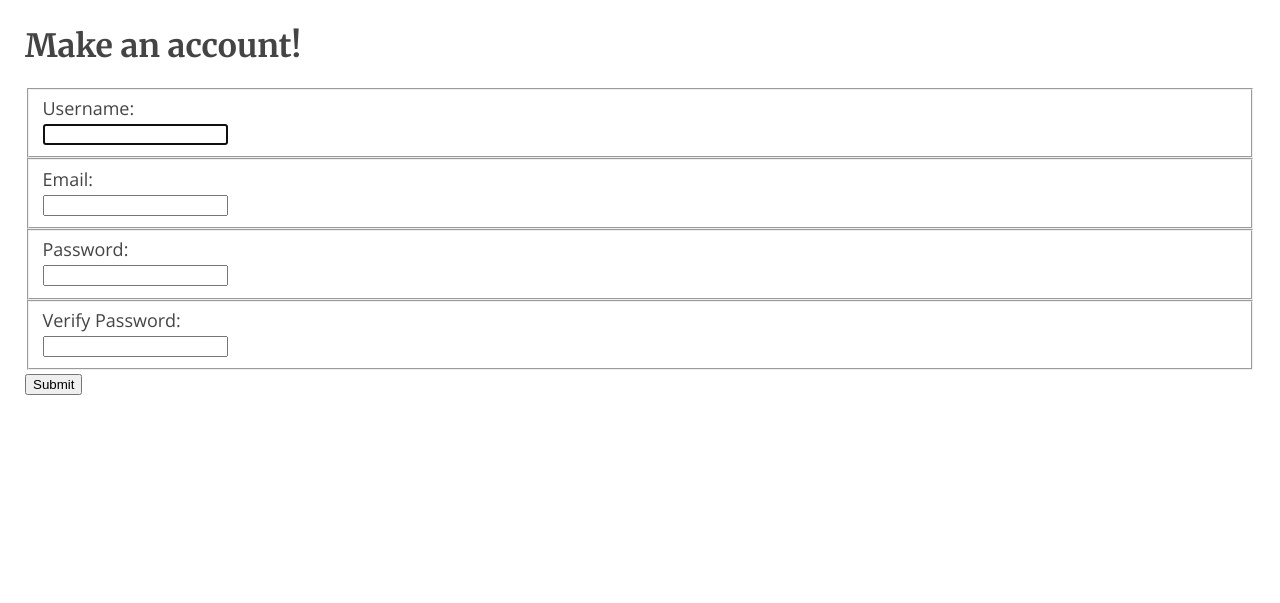
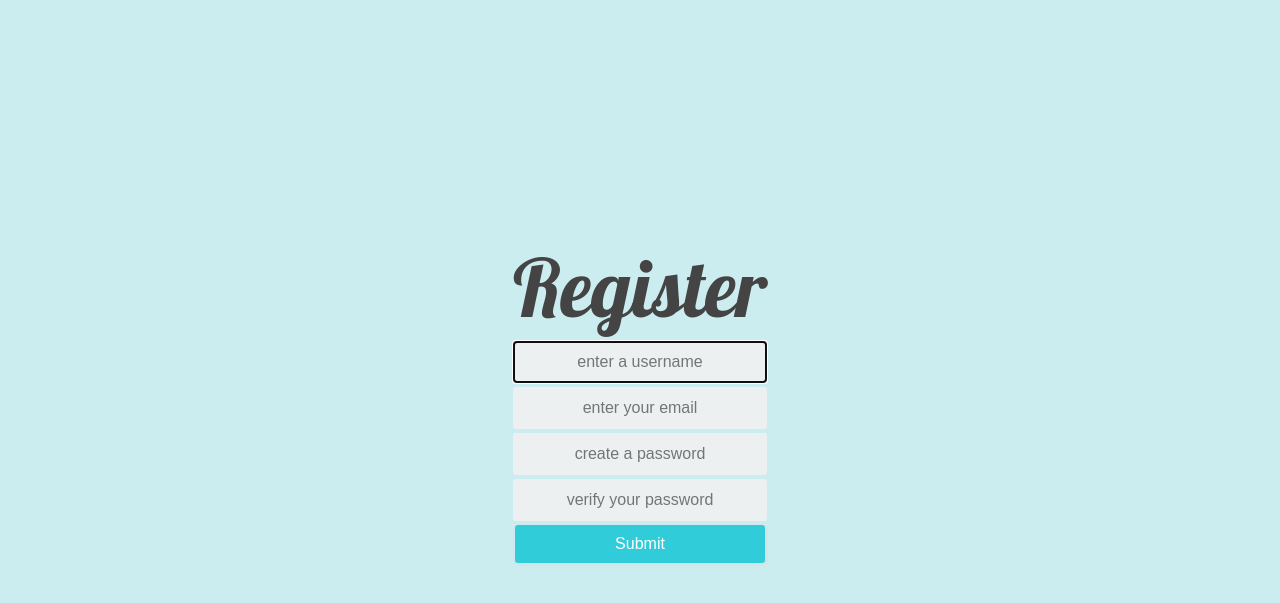
Before and after one commit to chosbone/feathr, a PHP site: page /newacct.html in a window 1280 px wide. Shown: the top 603 px of the page. Run offline with PHP 8.4, Linux system fonts and the light colour scheme.

Commit message:
added css to login and register page

```diff
--- a/newacct.html
+++ b/newacct.html
@@ -7,27 +7,39 @@
     <link rel="stylesheet" href="style.css">
   </head>
   <body>
-    <h1>Make an account!</h1>
-    <p></p>
+	<div class = "centered">
     <form name="upload" action="newLogin.php" method="post">
-      <fieldset id="name">
-        Username:<br>
-        <input type="text" name="uname" required autofocus><br>
-      </fieldset>
-      <fieldset id="name">
-        Email:<br>
-        <input type="text" name="email" required><br>
-      </fieldset>
-      <fieldset id="name">
-        Password:<br>
-        <input type="Password" name="pass" required><br>
-      </fieldset>
-      <fieldset id="name">
-        Verify Password:<br>
-        <input type="Password" name="vpass" required><br>
-      </fieldset>
-      <input type="submit">
+      <table width="20%" align="center">
 
+		<tr id = "titlereg">
+          <td colspan=2><center>Register</center></td>
+        </tr>
+
+
+		<tr>
+			<td><input type="text" name="uname" required autofocus placeholder="enter a username" size=25></td>
+
+		</tr>
+
+      <tr>
+			<td><input type="text" name="email" required placeholder="enter your email" size=25></td>
+
+      </tr>
+
+      <tr>
+			<td><input type="Password" name="pass" required placeholder="create a password" size=25></td>
+      </tr>
+
+      <tr>
+			<td><input type="Password" name="vpass" required placeholder="verify your password" size=25></td>
+      </tr>
+
+      <tr>
+          <td><input type="submit"></td>
+      </tr>
+
+    </table>
     </form>
+	</div>
   </body>
 </html>
--- a/style.css
+++ b/style.css
@@ -1,9 +1,10 @@
 /* Fonts from Google Fonts - more at https://fonts.google.com */
 @import url('https://fonts.googleapis.com/css?family=Open+Sans:400,700');
 @import url('https://fonts.googleapis.com/css?family=Merriweather:400,700');
+@import url('https://fonts.googleapis.com/css?family=Lobster');
 
 body {
-  background-color: white;
+  background-color: #ccedf0;
   font-family: "Open Sans", sans-serif;
   padding: 5px 25px;
   font-size: 18px;
@@ -15,3 +16,80 @@ h1 {
   font-family: "Merriweather", serif;
   font-size: 32px;
 }
+
+/*button styling*/
+input[type=submit],
+input[type=button]{
+  padding: 8px 15px 8px 15px;
+  background: #31ccda;
+  margin-left: 2px;
+  color: #ffffff;
+  box-shadow: 1px 1px 4px #DADADA;
+  -moz-box-shadow: 1px 1px 4px #DADADA;
+  -webkit-box-shadow: 1px 1px 4px #DADADA;
+  border-radius: 3px;
+  -webkit-border-radius: 3px;
+  -moz-border-radius: 3px;
+}
+
+
+input {
+  text-align: center;
+  background-color: #ECF0F1;
+  border: 2px solid transparent;
+  border-radius: 3px;
+  font-size: 16px;
+  font-weight: 200;
+  padding: 10px 0;
+  width: 250px;
+  transition: border .5s;
+}
+
+input:focus {
+  border: 2px solid #3498DB;
+  box-shadow: none;
+}
+
+/*link stuff*/
+/* unvisited link */
+a:link {
+  color: #1c4c7a;
+  text-align: center;
+  font-size: 16px;
+  margin-right: 2px;
+  margin-top: -10px;
+
+}
+/* mouse over link */
+a:hover {
+  color: hotpink;
+  font-size: 16px;
+}
+
+#title{
+  font-family: lobster;
+  font-size: 100px;
+}
+
+#titlereg{
+  font-family: lobster;
+  font-size: 80px;
+  text-align:center;
+}
+
+#registerlink{
+  text-align: right;
+}
+
+h1{
+  font-family: lobster;
+  font-size: 100px;
+}
+
+.centered {
+  position: fixed;
+  top: 50%;
+  left: 50%;
+  /* bring your own prefixes */
+  transform: translate(-50%, -50%);
+}
```
Also changed, not shown: index.html (+21 -16 lines).
